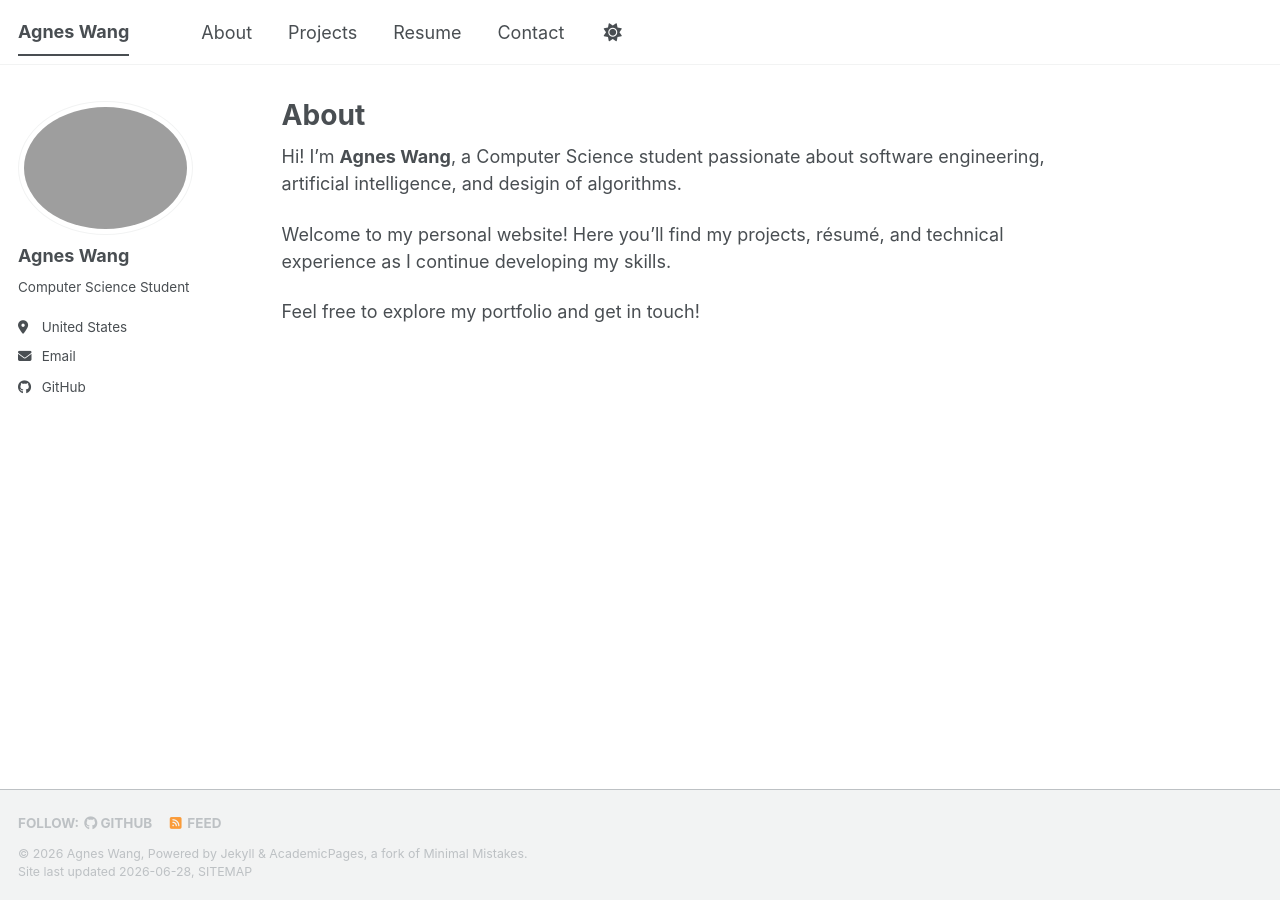
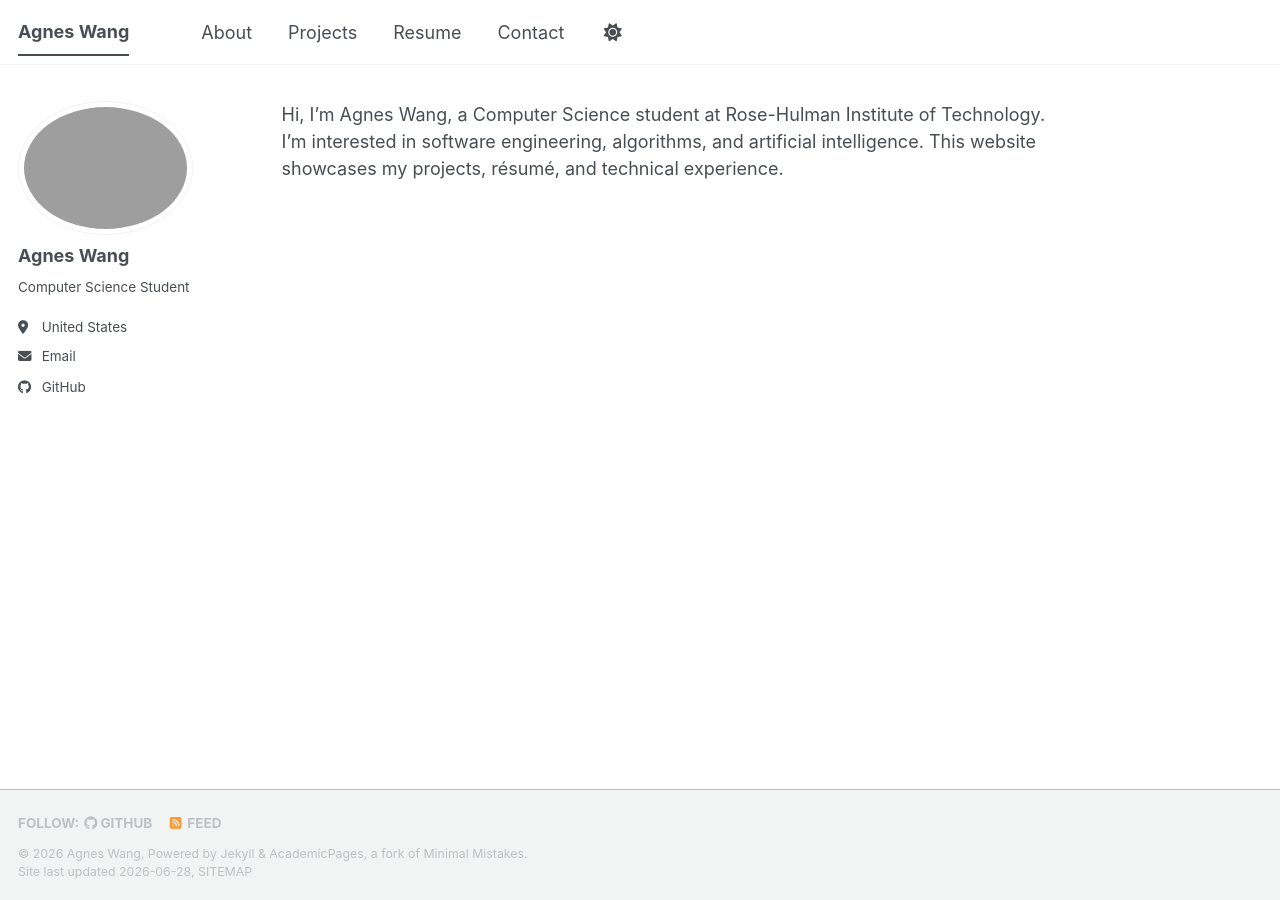
Before and after one commit to agneswang42/agneswang42.github.io, a Jekyll site: the page built from _pages/about.md, in a window 1280 px wide. Built offline with Jekyll 4.4.1, drawn with Linux system fonts in a browser that asks for light colours; a style sheet for code colours, icons or effects is not loaded.

Commit message:
Revise about page content and author details
Updated personal introduction and affiliation in about page.

```diff
--- a/_pages/about.md
+++ b/_pages/about.md
@@ -1,14 +1,9 @@
 ---
 permalink: /
-title: "About"
 author_profile: true
 redirect_from:
   - /about/
   - /about.html
 ---
 
-Hi! I'm **Agnes Wang**, a Computer Science student passionate about software engineering, artificial intelligence, and desigin of algorithms.
-
-Welcome to my personal website! Here you'll find my projects, résumé, and technical experience as I continue developing my skills.
-
-Feel free to explore my portfolio and get in touch!
+Hi, I'm Agnes Wang, a Computer Science student at Rose-Hulman Institute of Technology. I'm interested in software engineering, algorithms, and artificial intelligence. This website showcases my projects, résumé, and technical experience.
```
